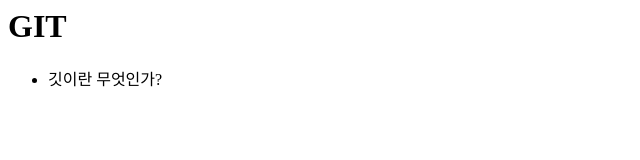
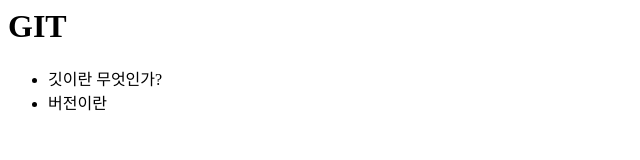
Before and after one commit to adusqo/test1, a plain HTML site: page index.html in a window 1280 px wide. Shown: the full height of the page, 0-640 px from the left. Drawn offline with Linux system fonts and the light colour scheme.

Commit message:
li 버전추가

```diff
--- a/index.html
+++ b/index.html
@@ -5,6 +5,7 @@
         </header>
         <ul>
             <li>깃이란 무엇인가?</li>
+            <li>버전이란</li>
         </ul>
     </body>
 </html>
```
